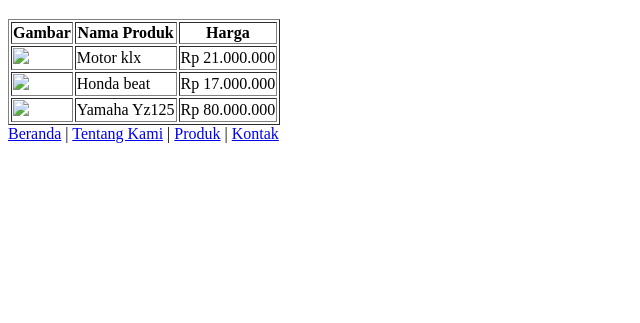
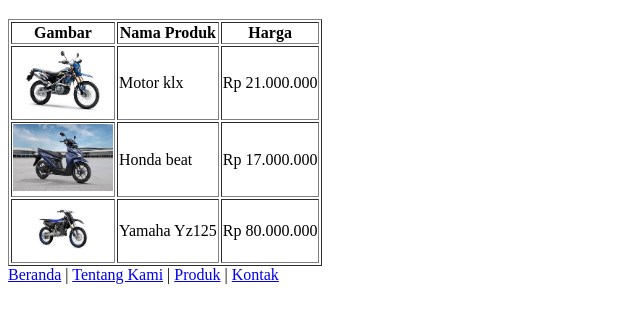
Before and after one commit to ptpanji50-svg/Muhamad-Husen-Galang-Saputra-20, a plain HTML site: page produk.html in a window 1280 px wide. Shown: the part 61-384 px from the top of the page, without its empty margins (0-640 px from the left). Drawn offline with Linux system fonts and the light colour scheme.

Commit message:
Update produk.html

```diff
--- a/produk.html
+++ b/produk.html
@@ -12,17 +12,17 @@
  <th>Harga</th>
  </tr>
  <tr>
- <td><img src="motor klx.jpg" width="100"></td>
+ <td><img src="klx.jpg" width="100"></td>
  <td>Motor klx</td>
  <td>Rp 21.000.000</td>
  </tr>
  <tr>
- <td><img src="honda beat.jpg" width="100"></td>
+ <td><img src="beat.jpg" width="100"></td>
  <td>Honda beat</td>
  <td>Rp 17.000.000</td>
  </tr>
  <tr>
- <td><img src="yamaha yz125.jpg" width="100"></td>
+ <td><img src="yz125.jpg" width="100"></td>
  <td>Yamaha Yz125</td>
  <td>Rp 80.000.000</td>
  </tr>
@@ -34,4 +34,5 @@
  <a href="kontak.html">Kontak</a>
  </nav>
 </body>
+
 </html>
```
